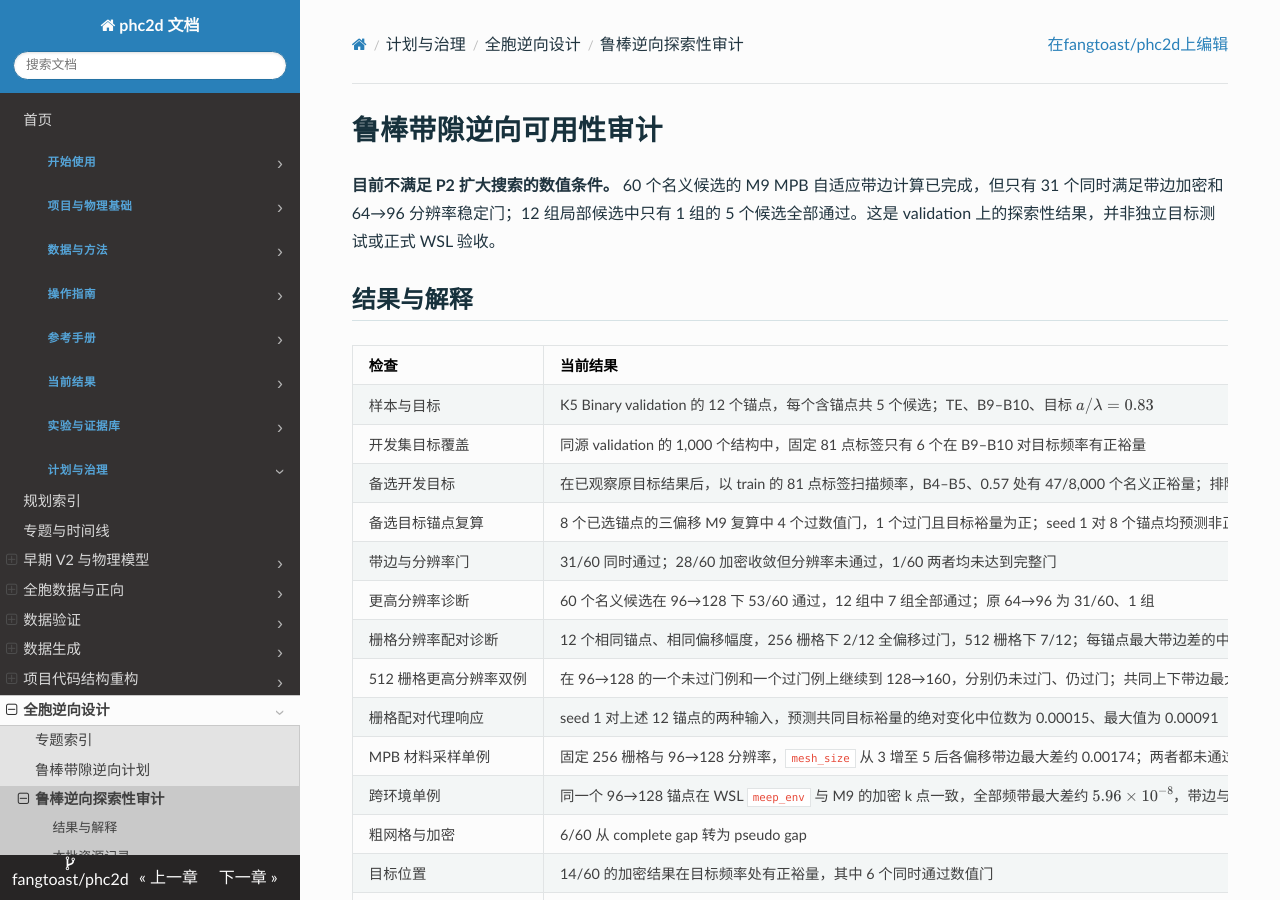
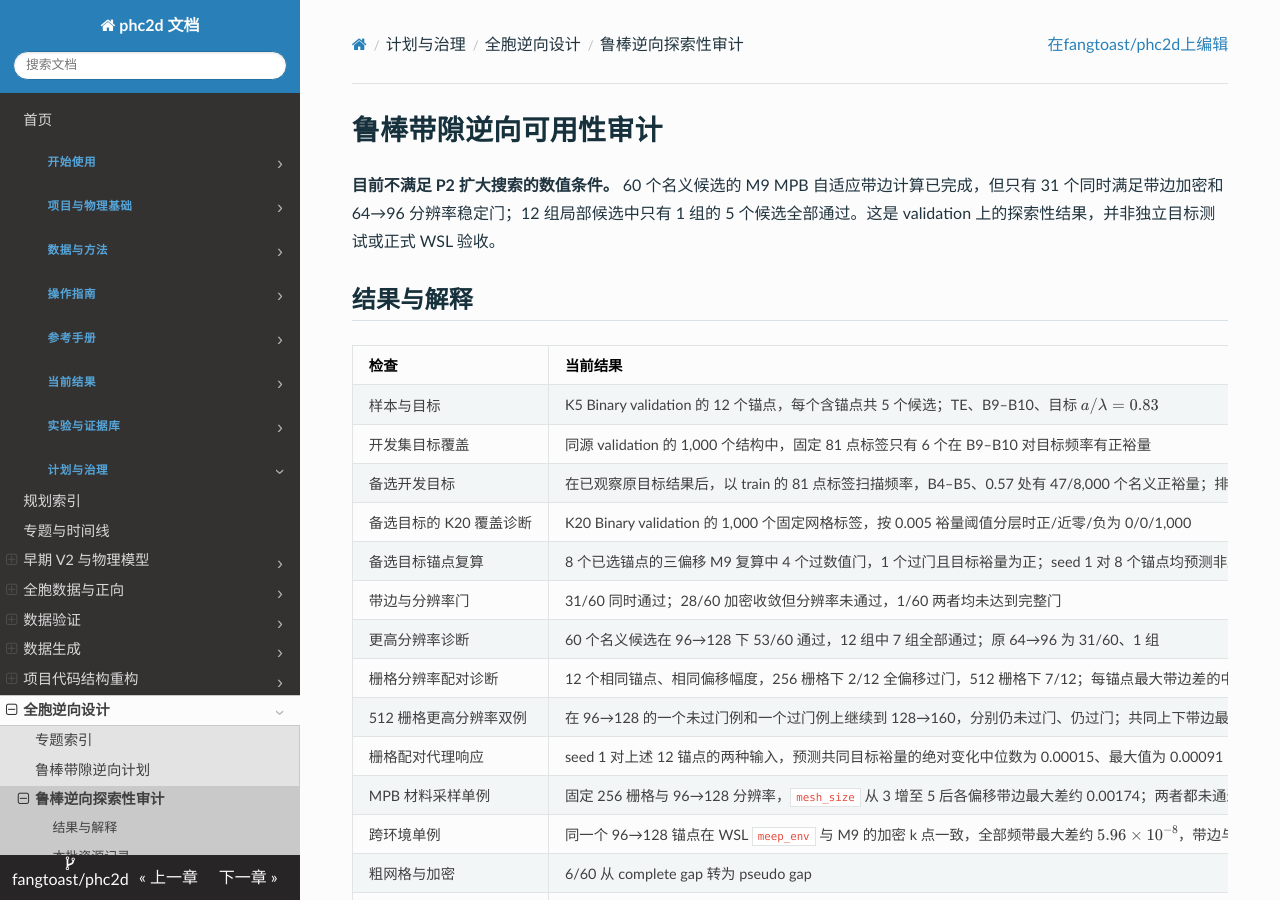
Before and after one commit to fangtoast/phc2d, an MkDocs documentation site: the page built from docs/results/inverse/鲁棒带隙逆向可用性审计.md, in a window 1280 px wide and 900 px high. Built offline with MkDocs 1.6.1, drawn with Linux system fonts in a browser that asks for light colours.

Commit message:
Record alternate target coverage in K20 validation

```diff
--- a/docs/results/inverse/鲁棒带隙逆向可用性审计.md
+++ b/docs/results/inverse/鲁棒带隙逆向可用性审计.md
@@ -36,6 +36,7 @@ source_artifacts:
 | 样本与目标 | K5 Binary validation 的 12 个锚点，每个含锚点共 5 个候选；TE、B9–B10、目标 $a/\lambda=0.83$ | 样本与频率在查看开发分布后确定，不是预注册测试 |
 | 开发集目标覆盖 | 同源 validation 的 1,000 个结构中，固定 81 点标签只有 6 个在 B9–B10 对目标频率有正裕量 | 是名义粗标签统计；未加密带边、未施加扰动，不等于物理成功数，也不能外推 test |
 | 备选开发目标 | 在已观察原目标结果后，以 train 的 81 点标签扫描频率，B4–B5、0.57 处有 47/8,000 个名义正裕量；排除原锚点后 validation 的正/近零/负层分别有 6/0/982 个 | 新目标属于事后开发诊断；按原三层要求缺少近零层，不能视为完整独立审计或正式测试 |
+| 备选目标的 K20 覆盖诊断 | K20 Binary validation 的 1,000 个固定网格标签，按 0.005 裕量阈值分层时正/近零/负为 0/0/1,000 | 阈值与上行不同；该目标不能直接用这批 K20 validation 补足缺失层，不能外推其他目标或物理结果 |
 | 备选目标锚点复算 | 8 个已选锚点的三偏移 M9 复算中 4 个过数值门，1 个过门且目标裕量为正；seed 1 对 8 个锚点均预测非正，漏判该正例 | 仅锚点而非优化候选；此例的共同区间很窄，仍需更高分辨率与未见扰动检查 |
 | 带边与分辨率门 | 31/60 同时通过；28/60 加密收敛但分辨率未通过，1/60 两者均未达到完整门 | 主要瓶颈是当前结构上的分辨率，而非求解任务失败 |
 | 更高分辨率诊断 | 60 个名义候选在 96→128 下 53/60 通过，12 组中 7 组全部通过；原 64→96 为 31/60、1 组 | 6 个候选仍未通过分辨率门、1 个未通过加密门；两套协议分别记录 |
```
